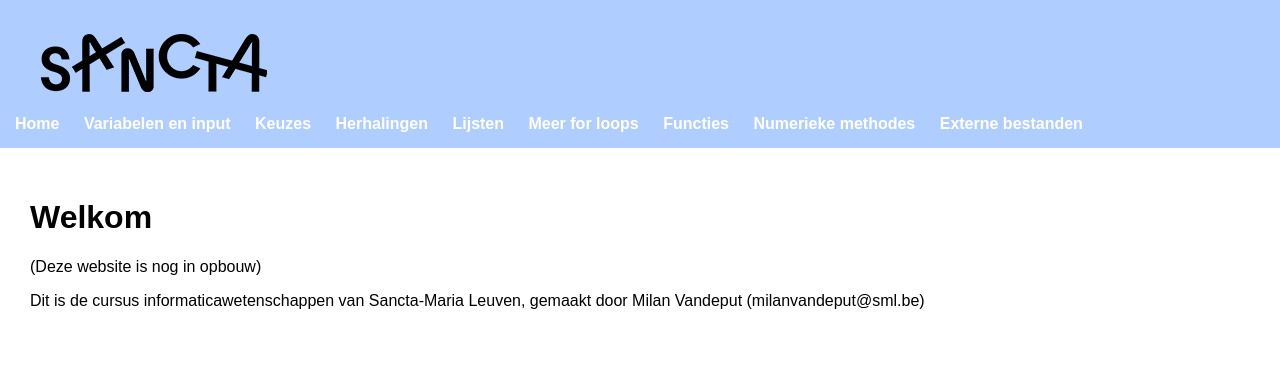
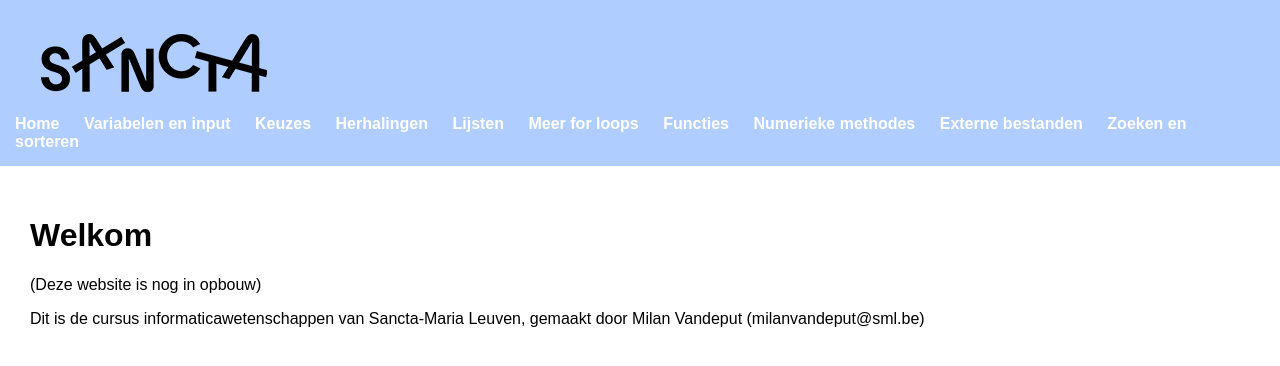
Before and after one commit to milanvandeput/milanvandeput.github.io, a Jekyll site: the page built from index.md, in a window 1280 px wide. Shown: the top 366 px of the page. Built offline with Jekyll 4.4.1, drawn with Linux system fonts in a browser that asks for light colours.

Commit message:
Update home.html

```diff
--- a/_layouts/home.html
+++ b/_layouts/home.html
@@ -41,6 +41,7 @@
             <a href="{{ '/Functies/' | relative_url }}">Functies</a>
             <a href="{{ '/Numerieke methodes/' | relative_url }}">Numerieke methodes</a>
             <a href="{{ '/Externe bestanden/' | relative_url }}">Externe bestanden</a>
+            <a href="{{ '/Zoeken en sorteren/' | relative_url }}">Zoeken en sorteren</a>
         </div>
         </div>
     </nav>
```
